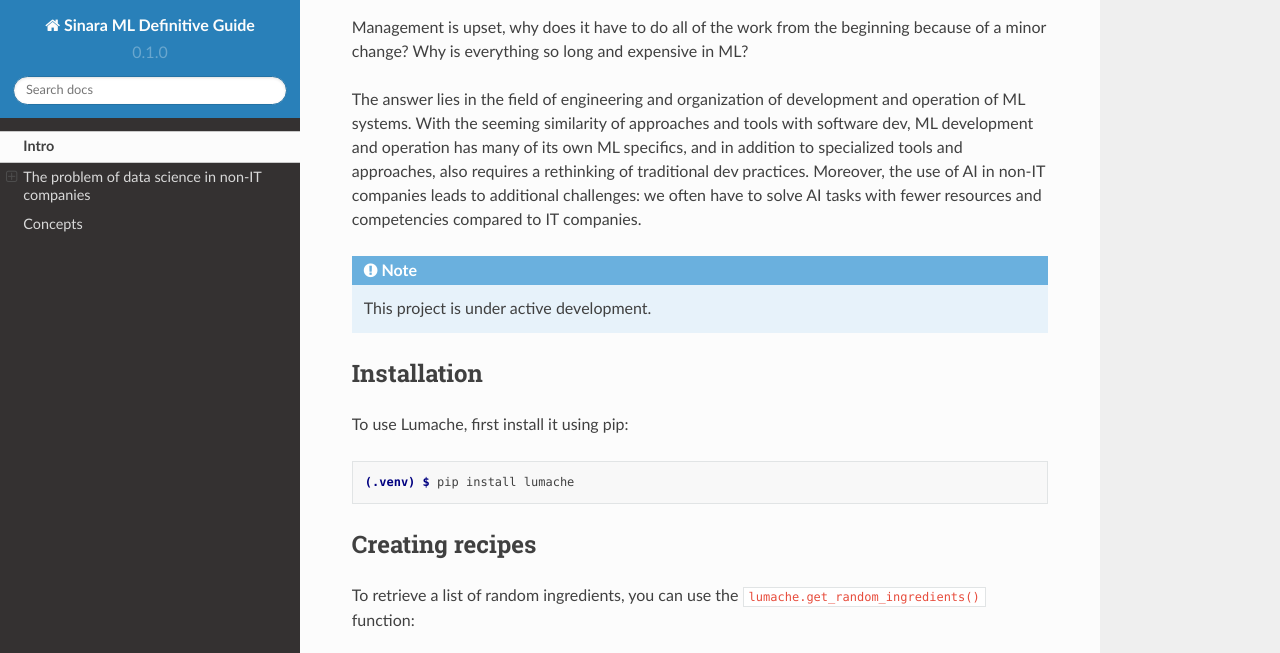
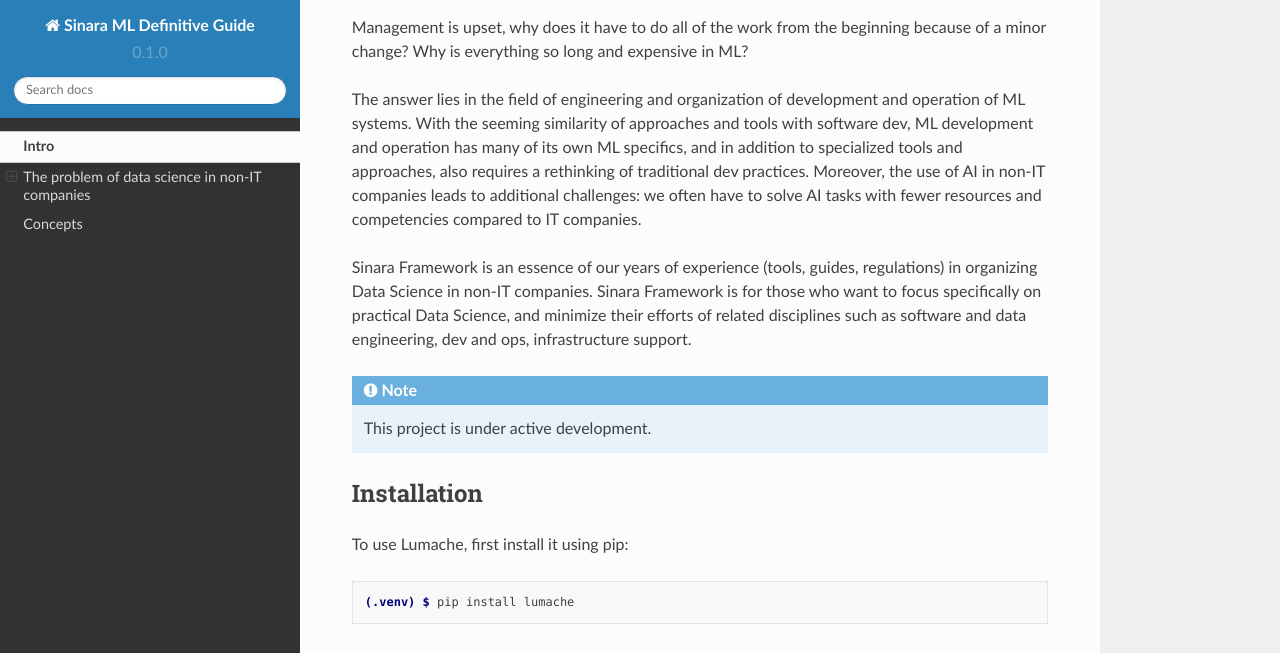
Before and after one commit to 4-DS/SinaraML-Def-Guide, a Sphinx documentation site: the page built from docs/source/intro.rst, in a window 1280 px wide and 900 px high, scrolled down 853 px, cut to the strip 0-653 px from the top of the window. Built offline with Sphinx 7.4.7 and the Read the Docs theme 2.0.0, drawn with Linux system fonts in a browser that asks for light colours.

Commit message:
Update intro.rst

```diff
--- a/docs/source/intro.rst
+++ b/docs/source/intro.rst
@@ -17,6 +17,7 @@
 
 The answer lies in the field of engineering and organization of development and operation of ML systems. With the seeming similarity of approaches and tools with software dev, ML development and operation has many of its own ML specifics, and in addition to specialized tools and approaches, also requires a rethinking of traditional dev practices. Moreover, the use of AI in non-IT companies leads to additional challenges: we often have to solve AI tasks with fewer resources and competencies compared to IT companies.
 
+Sinara Framework is an essence of our years of experience (tools, guides, regulations) in organizing Data Science in non-IT companies. Sinara Framework is for those who want to focus specifically on practical Data Science, and minimize their efforts of related disciplines such as software and data engineering, dev and ops, infrastructure support.
 
 .. note::
 
```
